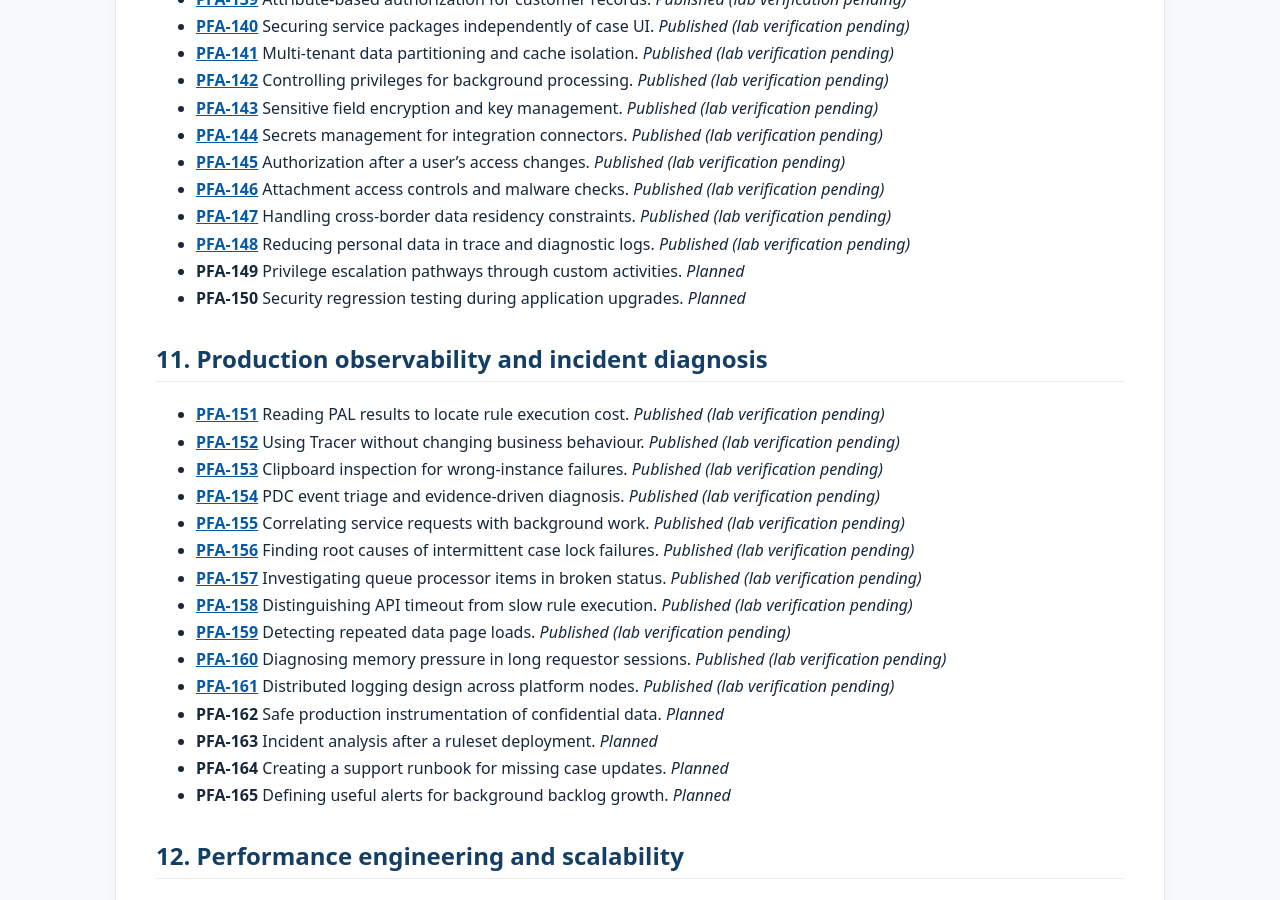
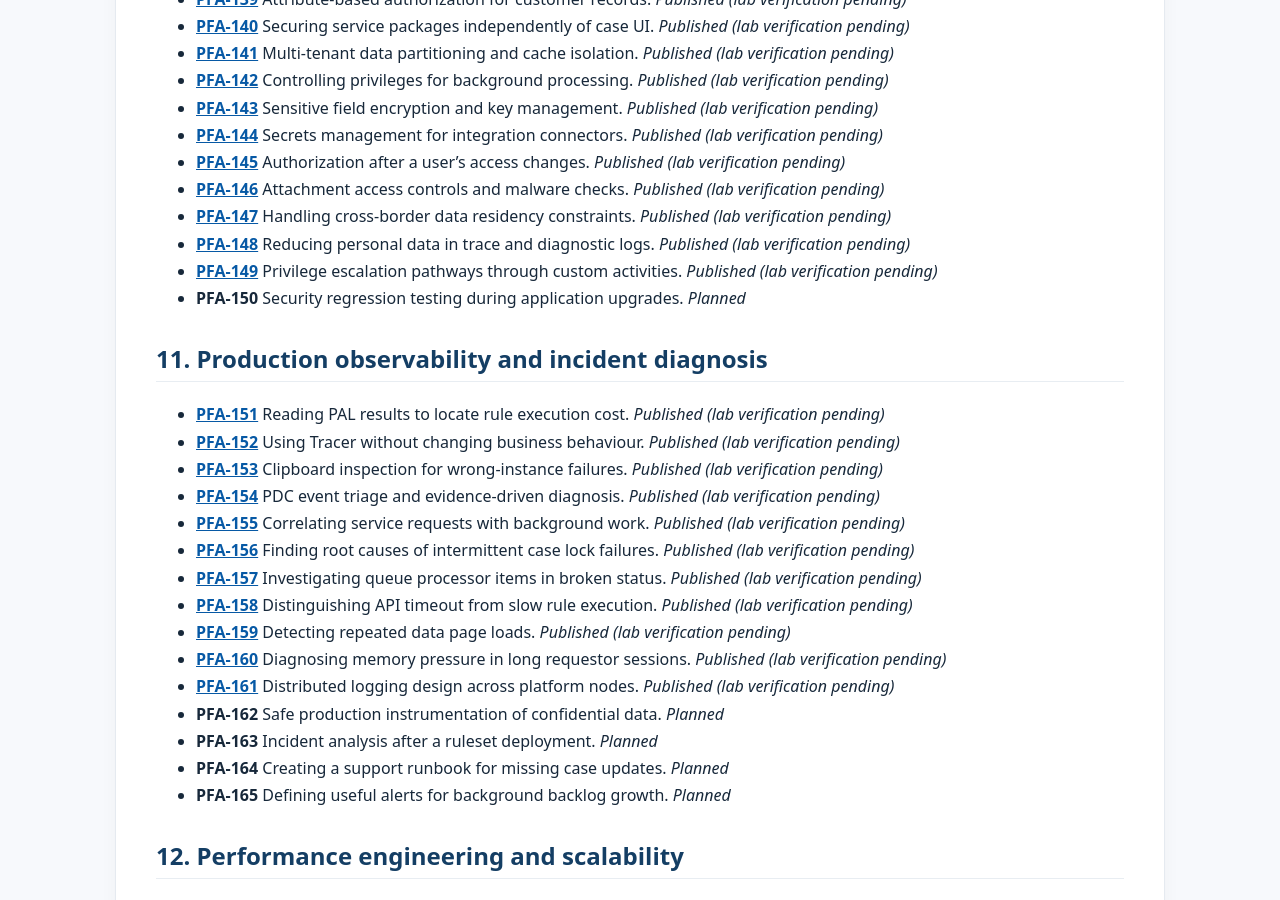
Before and after one commit to chandransandeep/pega-feature-atlas, a Jekyll site: the page built from docs/feature-inventory.md, in a window 1280 px wide and 900 px high, scrolled down 5685 px. Built offline with Jekyll 4.4.1, drawn with Linux system fonts in a browser that asks for light colours.

Commit message:
Publish PFA-149: pfa-149-privilege-escalation-pathways-through-custom-activities

```diff
--- a/docs/commit-date-register.tsv
+++ b/docs/commit-date-register.tsv
@@ -231,3 +231,4 @@ docs/articles/testing/pfa-206-validating-longrunning-flow-resumptions-after-rele
 docs/articles/decisioning/pfa-221-proposition-data-lifecycle-and-ownership.md	2021-04-27	2026-10-31T02:05:51+00:00	random_past_date
 docs/articles/genai/pfa-236-fallback-when-a-model-provider-is-unavailable.md	2025-05-22	2026-10-31T02:05:51+00:00	random_past_date
 docs/articles/robotics/pfa-248-ui-automation-brittleness-and-recovery-strategies.md	2023-08-04	2026-10-31T02:05:51+00:00	random_past_date
+docs/articles/security/pfa-149-privilege-escalation-pathways-through-custom-activities.md	2019-10-23	2026-10-31T03:08:02+00:00	random_past_date
--- a/docs/feature-inventory.md
+++ b/docs/feature-inventory.md
@@ -227,7 +227,7 @@ This is the editorial plan for Pega Feature Atlas. It is not a list of completed
 - **[PFA-146](articles/security/pfa-146-attachment-access-controls-malware-checks.md)** Attachment access controls and malware checks. _Published (lab verification pending)_
 - **[PFA-147](articles/security/pfa-147-cross-border-data-residency-constraints.md)** Handling cross-border data residency constraints. _Published (lab verification pending)_
 - **[PFA-148](articles/security/pfa-148-reducing-personal-data-in-trace-and-diagnostic-logs.md)** Reducing personal data in trace and diagnostic logs. _Published (lab verification pending)_
-- **PFA-149** Privilege escalation pathways through custom activities. _Planned_
+- **[PFA-149](articles/security/pfa-149-privilege-escalation-pathways-through-custom-activities.md)** Privilege escalation pathways through custom activities. _Published (lab verification pending)_
 - **PFA-150** Security regression testing during application upgrades. _Planned_
 
 <a id="section-11"></a>
```
Also changed, not shown: README.md, docs/articles/security/pfa-149-privilege-escalation-pathways-through-custom-activities.md (renamed from drafts/pfa-149-privilege-escalation-pathways-through-custom-activities.md).
